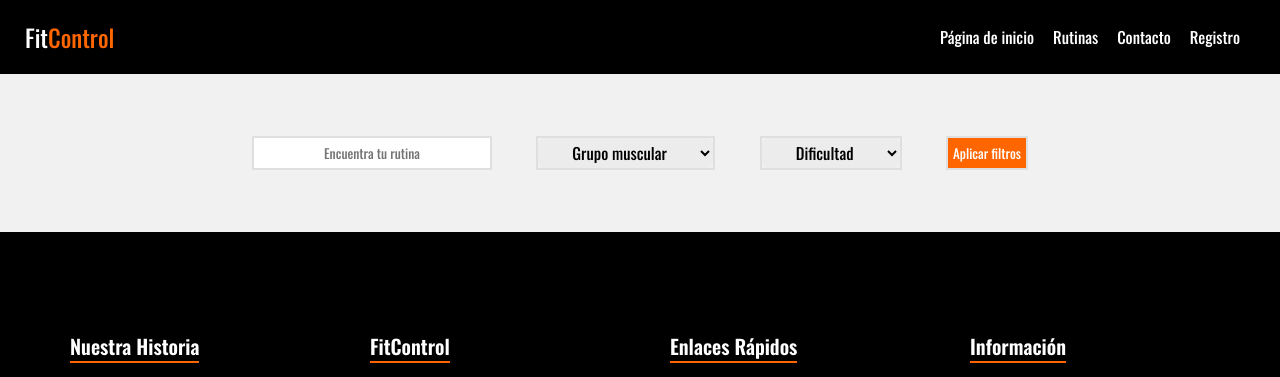
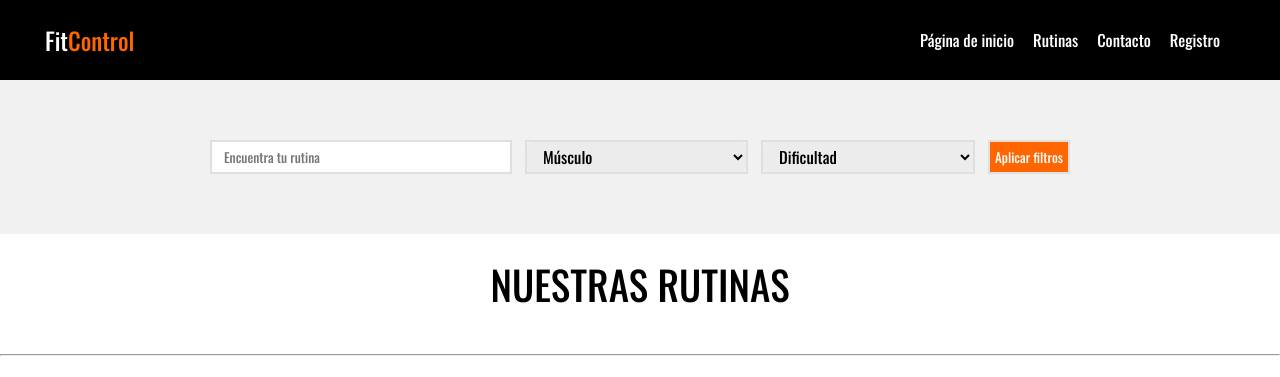
Before and after one commit to albertogonzalez2001/Mi_web_fitness, a PHP site: page /rutinas.php in a window 1280 px wide. Shown: the top 377 px of the page. Run offline with PHP 8.4, Linux system fonts and the light colour scheme.

Commit message:
Ya está hecha la arquitectura de rutinas, a nivel de front, ahora solo queda terminar de añadir contenido de rutinas y conectarlo con el sitema de filtrado.

```diff
--- a/css/estilos.css
+++ b/css/estilos.css
@@ -16,8 +16,10 @@ body {
 header{
     background-color:black;
     padding: 10px;
+    padding-left: 30px;
+    padding-right: 30px;
     display: flex;
-    min-height: 70px;
+    min-height: 80px;
     justify-content: space-between;
     align-items: center;
 }
@@ -174,7 +176,7 @@ a {
     font-size: 18px;
 }
 
-@media(max-width: 1000px){
+@media(max-width: 1100px){
 
     .section-header{
         text-align: center;
@@ -277,9 +279,11 @@ a {
 
 /*Estilos de la página rutinas.php*/
 
+/*Estilos del filtrado de rutinas*/
+
 .search-container{
     /*border: 2px solid red;*/
-    max-width: 1200px;
+    max-width: 1300px;
     margin: 0 auto;
     padding:  50px 200px;
 }
@@ -289,33 +293,33 @@ a {
     display: flex;
     justify-content: space-between;
     align-items: center;
-    padding: 12px;
+    padding: 10px 10px;
 
 }
 
 .interactivos{
-    /*border: 1px solid rgb(223, 223, 223);*/
     border: 2px solid rgb(223, 223, 223);
     border-radius: 0;
 
 }
 
-.interactivos #grupo-muscular, #dificultad{
-    margin:0;
-    padding: 2px 30px;
+#rutine-search{
+
+    padding: 5px;
+    padding-left: 12px;
+    padding-right: 150px;
+    border: none;
+}
+
+#grupo-muscular, #dificultad{
+    padding: 2px;
+    padding-left: 12px;
+    padding-right: 120px;
+    margin: 0;
 
 }
 
-.interactivos #rutine-search{
-    padding: 5px 50px;
-    border: none;
-}
-
-input::placeholder{
-    text-align: center;
-}
-
-.interactivos #submit{
+#submit{
     padding: 5px 5px;
     background-color: rgb(255, 102, 0);
     color: white;
@@ -329,10 +333,78 @@ input::placeholder{
     color: rgb(255, 102, 0);
 }
 
+@media(max-width: 1250px){
+
+    .row{
+        flex-direction: column;
+        gap: 5px;
+
+    }
+
+    #rutine-search, #grupo-muscular, #dificultad, #submit{
+        width: 300px;
+        padding-left: 30px;
+        padding-right: 30px;;
+    }
 
 
+}
+
+/*Estilos del contenido de rutinas.php*/
+.contenido-rutinas{
+    background-color: white;
+}
+.contenedor-main-rutinas{
+    /*border: 2px solid red;*/
+    max-width: 1400px;
+    margin: 0 auto;
+    display: flex;
+    flex-direction: column;
+
+}
+
+.contenedor-main-rutinas h2{
+    text-align: center;
+    font-size: 40px;
+    padding-top: 20px;
+    padding-bottom: 40px;
+
+}
+
+.rutinas{
+    display: grid;
+    grid-template-columns: 30% 70%;
+
+}
+
+.rutinas p{
+    font-weight:300;
+}
+
+.row1-rutina {
+    /*border: 2px solid red;*/
+    margin: 0 40px;
 
 
+}
+
+.row1-rutina img{
+    max-width: 100%;
+    height: auto;
+    object-fit: cover;
+
+}
+
+.row2-rutina {
+    /*border: 2px solid red;*/
+    margin: 0 10px;
+
+}
+
+.row2-rutina h3{
+    font-size: 25px;
+
+}
 
 
 /* ESTILOS DEL FOOTER */
--- a/functions/usuarios/clase_login.php
+++ b/functions/usuarios/clase_login.php
@@ -55,6 +55,7 @@ class Login{
         }
     }
 
+    /*Función para recuperar la contraseña encriptada del usuario desde la base de datos. */
     private function get_pass_in_db(){
         $stmt = $this->connectionDB->prepare('SELECT * FROM usuarios WHERE email=:email');
         $stmt->bindParam(':email', $this->email);
--- a/functions/usuarios/clase_registro.php
+++ b/functions/usuarios/clase_registro.php
@@ -58,6 +58,7 @@ class Registro{
 
     }
 
+    /*Función para decirle al usuario que se ha registrado con éxito*/
     public function get_confirmation(){
         if($this->result_register){
             return '¡Usuario creado con éxito!';
--- a/includes/conexion.php
+++ b/includes/conexion.php
@@ -17,7 +17,7 @@ function connectionDB(){
     );
 
     try {
-        $pdo = new PDO("mysql:host=$servidor;dbname=$base_datos;charset=utf8",
+        $pdo = new PDO("mysql:host=$servidor;port=3309;dbname=$base_datos;charset=utf8",
         $usuario,
         $password,
         $db_options);
--- a/rutinas.php
+++ b/rutinas.php
@@ -1,29 +1,30 @@
 <?php
 $title = "Rutinas | FitControl";
+require_once __DIR__ . '/Includes/conexion.php';
 include __DIR__ . '/Includes/header.php';
 ?>
 
 <!--Filtro para acceder a las rutinas-->
 <section class="buscador-rutinas">
     <div class="search-container">
-        <form action="rutinas.php" method="POST">
+        <form method="POST" action="rutinas.php">
             <div class="row">
                 <div class="interactivos">
-                    <input type="text" id="rutine-search" placeholder="Encuentra tu rutina">
+                    <input type="text" id="rutine-search" name="buscar-rutina" placeholder="Encuentra tu rutina">
                 </div>
                 <div class="interactivos">
                     <select name="buscar-grupomuscular" id="grupo-muscular">
-                    <!--Las opciones que des ya están definidas
-                    en la base de datos-->
-                    <option value="Default">Grupo muscular</option>
-                    <option value="HO">Hombros</option>
-                    <option value="PE">Pecho</option>
-                    <option value="CU">Cuádriceps</option>
+                        <!--Las opciones que des ya están definidas
+                        en la base de datos-->
+                        <option value="Default">Músculo</option>
+                        <option value="HO">Hombros</option>
+                        <option value="PE">Pecho</option>
+                        <option value="CU">Cuádriceps</option>
                     </select>
                 </div>
                 <div class="interactivos">
                     <select name="seleccionar-dificultad" id="dificultad">
-                        <option value="default">Dificultad</option>
+                        <option value="Default">Dificultad</option>
                         <option value="EZ">Fácil</option>
                         <option value="MD">Medio</option>
                         <option value="HD">Dificil</option>
@@ -37,6 +38,52 @@ include __DIR__ . '/Includes/header.php';
     </div>
 </section>
 
+<!--Sección del contenido de las rutinas-->
+<section class="contenido-rutinas">
+    <div class="contenedor-main-rutinas">
+        <h2 class="titulo-rutinas">NUESTRAS RUTINAS</h2>
+        <hr><br>
+        <div class="rutinas">
+            <div class="row1-rutina">
+                <img src="/Mi_web_fitness/uploads/images/rutina-pecho.jpg">
+            </div>
+            <div class="row2-rutina">
+                <h3>Rutina de pecho</h3>
+                <p>Calentamiento de manguitos rotadores.</p>
+                <p>Press de banca con sobrecarga progresiva hasta llegar a repeticiones efectivas.</p>
+                <p>Calentamiento de manguitos rotadores.</p>
+                <p>Press de banca con sobrecarga progresiva hasta llegar a repeticiones efectivas.</p>
+                <p>Calentamiento de manguitos rotadores.</p>
+                <p>Press de banca con sobrecarga progresiva hasta llegar a repeticiones efectivas.</p>
+                <p>Calentamiento de manguitos rotadores.</p>
+                <p>Press de banca con sobrecarga progresiva hasta llegar a repeticiones efectivas.</p>
+                <p>Calentamiento de manguitos rotadores.</p>
+                <p>Press de banca con sobrecarga progresiva hasta llegar a repeticiones efectivas.</p>
+                <p>Calentamiento de manguitos rotadores.</p>
+                <p>Press de banca con sobrecarga progresiva hasta llegar a repeticiones efectivas.</p>
+            </div>
+        </div>
+        <br><hr><br>
+        <div class="rutinas">
+            <div class="row1-rutina">
+                <img src="/Mi_web_fitness/uploads/images/rutina-pierna.jpg">
+            </div>
+            <div class="row2-rutina">
+                <h3>Rutina de pierna</h3>
+                <p>Calentamiento de caderas y movilidad de cadera.</p>
+                <p>Sentadilla libre realizando sobrecarga progresiva de peso para adaptación.</p>
+            </div>
+        </div>
+
+
+
+    </div>
+
+
+
+
+</section>
+
 
 
 <?php
```
